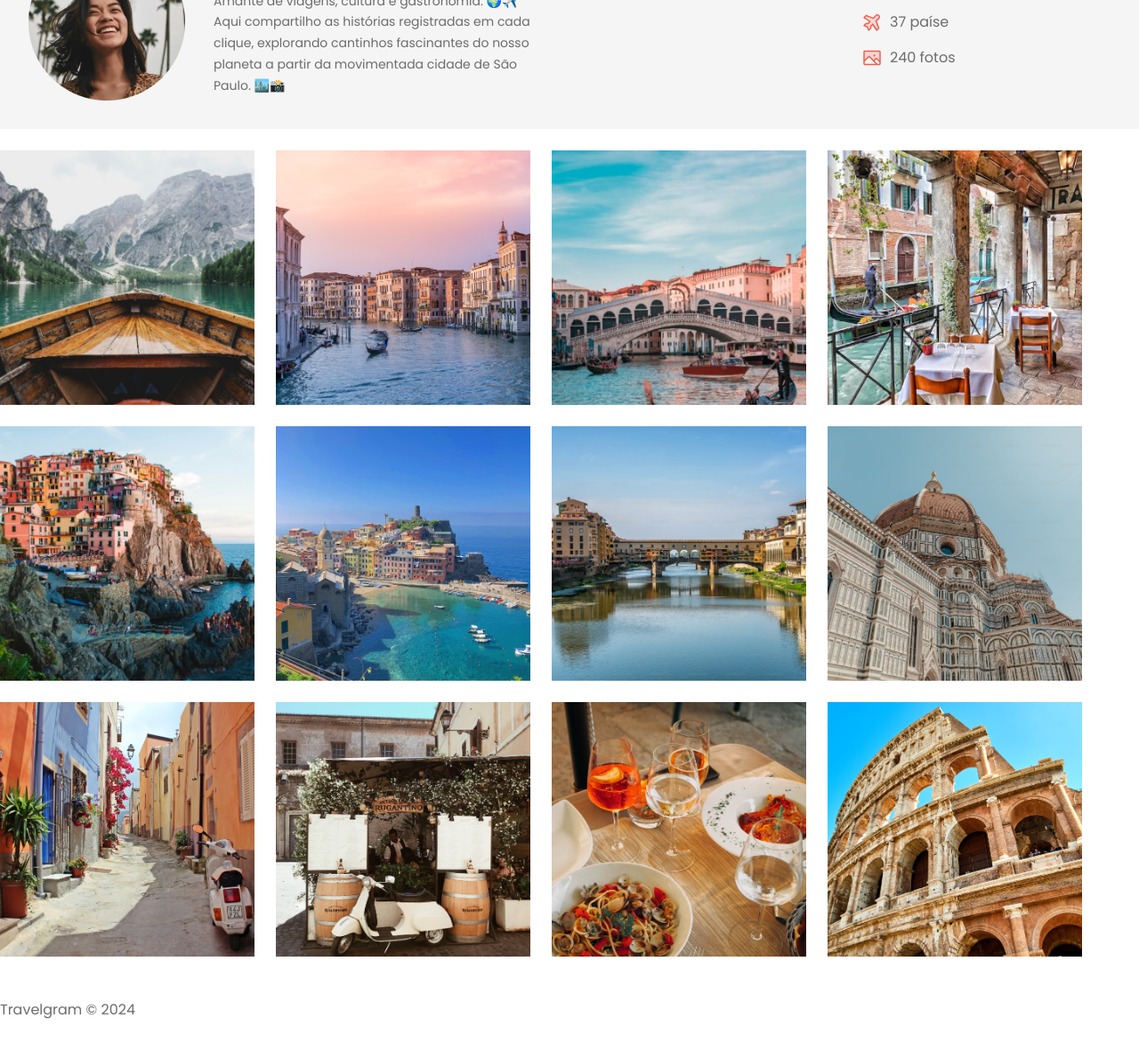
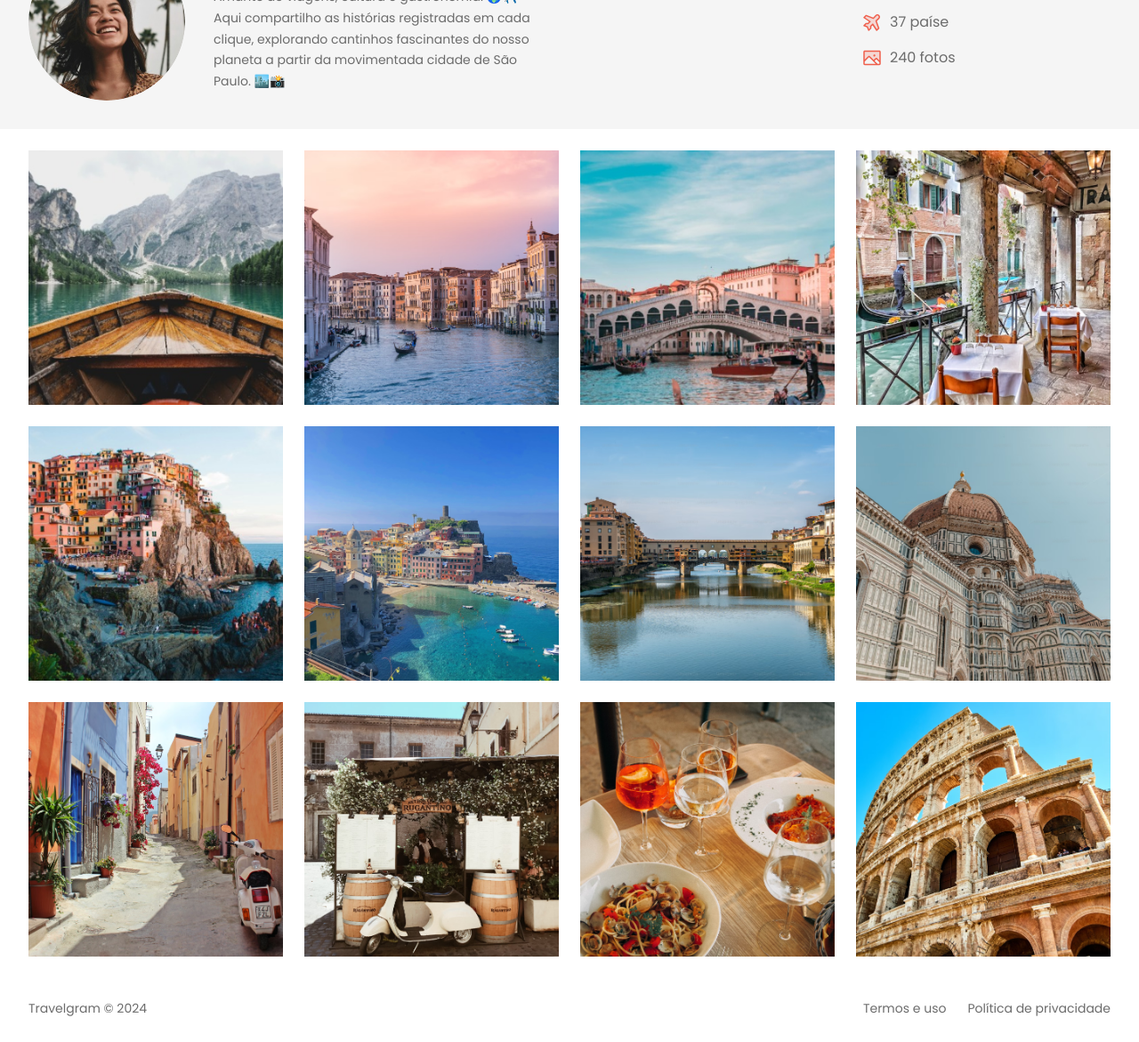
Before and after one commit to GustavoGenehr/instagram, a plain HTML site: page index.html in a window 1280 px wide. Shown: the part 191-1362 px from the top of the page at 89% size. Drawn offline with Linux system fonts and the light colour scheme; a web font is replaced by a local one.

Commit message:
Final Project

```diff
--- a/index.html
+++ b/index.html
@@ -58,7 +58,7 @@
   </ul>
   </header>
 </div>
-<main clas="container">
+<main class="container">
   <img src="assets/img/Image 01.png" alt="...">
   <img src="assets/img/Image 02.png" alt="...">
   <img src="assets/img/Image 03.png" alt="...">
@@ -72,9 +72,15 @@
   <img src="assets/img/Image 11.png" alt="...">
   <img src="assets/img/Image 12.png" alt="...">
 </main>
-<footer>
+<footer class="container">
  <span>
   Travelgram &copy; 2024
+ </span>
+ <span>
+  Termos e uso
+ </span>
+ <span>
+  Política de privacidade
  </span>
 </footer>
 </body>
--- a/styles/footer.css
+++ b/styles/footer.css
@@ -2,6 +2,7 @@ footer {
   display: flex;
   padding-block: 24px;
   gap: 24px;
+  font: 14px/150% var(--font-family);
 }
 footer span:nth-child(1) {
   margin-right: auto;
--- a/styles/header.css
+++ b/styles/header.css
@@ -8,11 +8,16 @@ header .container{
 }
 #profile {
   display: flex;
-  align-items: center;
   gap: 32px;
 }
 #profile >div {
   max-width: 384px;
+}
+#profile img {
+  width: 176px;
+  height: 176px;
+  object-fit: cover;
+  border-radius: 50%;
 }
 #profile h1 {
   font: var(--text-lg);
```
